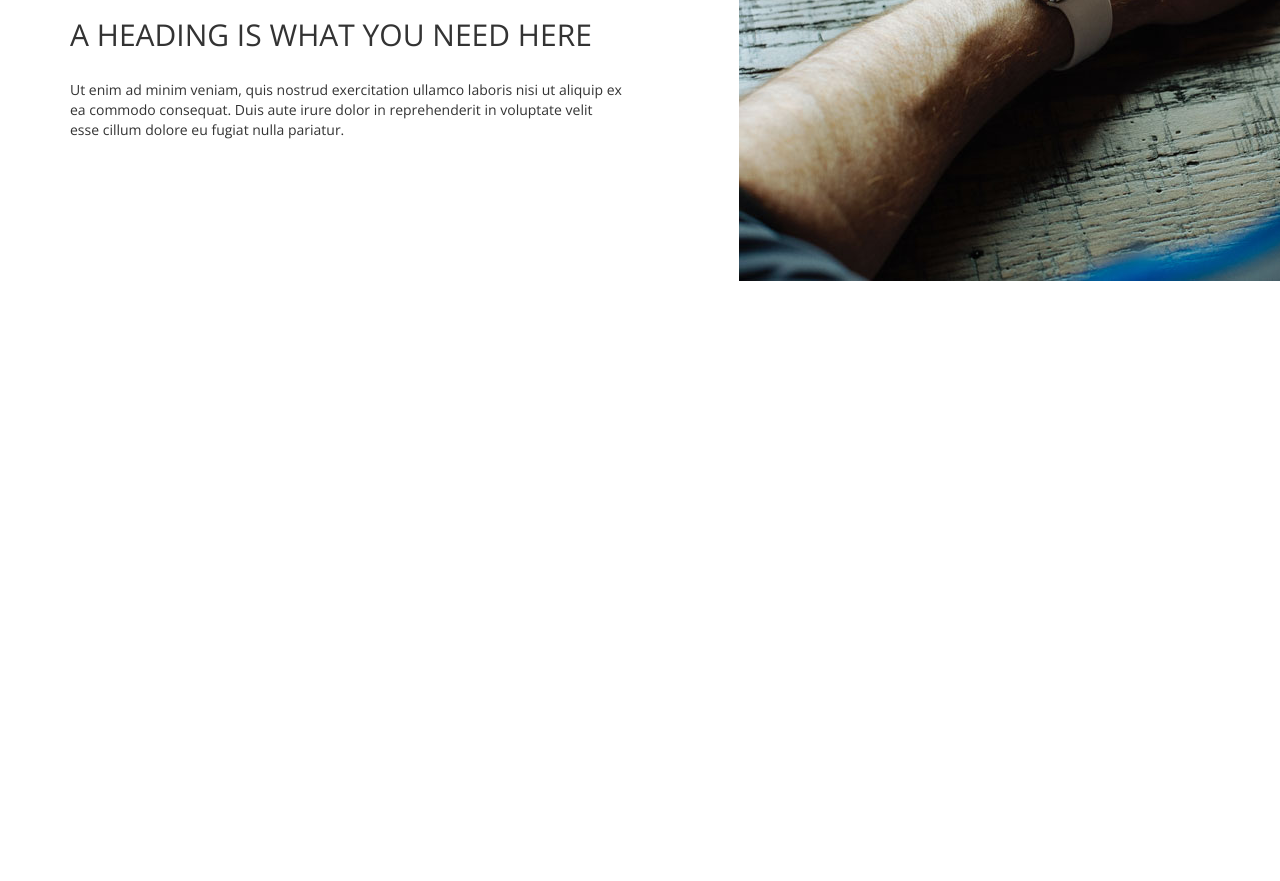
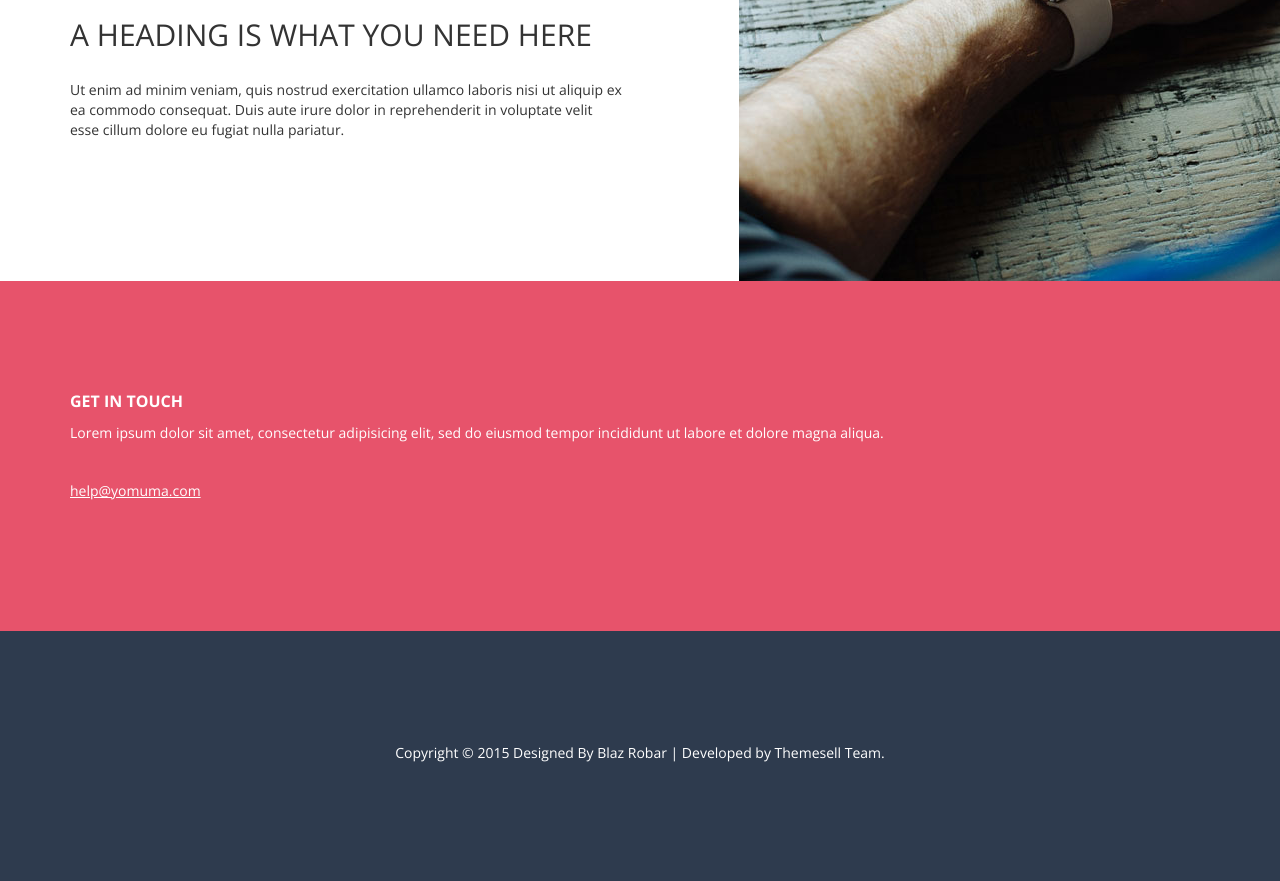
Before and after one commit to nishantmadu/Pex, a plain HTML site: page index.html in a window 1280 px wide. Shown: the part 3500-4381 px from the top of the page. Before the commit the page ends 3781 px from the top, so only its background shows below. Drawn offline with nearby package versions, Linux system fonts and the light colour scheme.

Commit message:
Pex website initialization

```diff
--- a/css/src/app.scss
+++ b/css/src/app.scss
@@ -5,4 +5,6 @@
         "writing",
         "valley",
         "food",
-        "iwatch";
+        "iwatch",
+        "email",
+        "footer";
--- /dev/null
+++ b/css/src/email.scss
@@ -0,0 +1,38 @@
+#email {
+  position: relative;
+  background-color: #E7536B;
+  height: 350px;
+  color: #FFF;
+  border-width: thick;
+  border-color: #2E3B4E;
+
+
+h2 {
+  position: absolute;
+  font-size: 16px;
+  color: #fff;
+  font-style: bold;
+  font-weight: 700;
+  text-transform: uppercase;
+  margin-top: 7em;
+
+}
+
+ a {
+   position: absolute;
+   color: #FFF;
+  text-decoration: underline;
+  top: 200px;
+}
+p {
+  position: absolute;
+  margin-top: 10em;
+  font-size: 14px;
+  line-height: 24px;
+  color: #fff;
+  font-style: normal;
+  font-weight: 400;
+  padding-bottom: 22px;
+
+}
+}
--- /dev/null
+++ b/css/src/footer.scss
@@ -0,0 +1,10 @@
+#footer {
+  background-color: #2E3B4E;
+  height: 250px;
+  color: #FFF;
+
+  p{
+    text-align: center;
+    margin-top: 8em;
+  }
+}
--- a/css/src/iwatch.scss
+++ b/css/src/iwatch.scss
@@ -1,4 +1,5 @@
 #iwatch {
+  background-color: #FFF;
 
   img
      {
--- a/index.html
+++ b/index.html
@@ -98,5 +98,17 @@
   </div>
   </div>
 </section>
+<section id="email">
+  <div class="container">
+    <h2>Get in Touch</h2>
+    <p>Lorem ipsum dolor sit amet, consectetur adipisicing elit, sed do eiusmod tempor incididunt ut labore et dolore magna aliqua.</p>
+    <a href="#">help@yomuma.com</a>
+  </div>
+</section>
+<section id="footer">
+  <div class="container">
+    <p>Copyright © 2015 Designed By Blaz Robar | Developed by Themesell Team.</p>
+  </div>
+</section>
   </body>
 </html>
```
Also changed, not shown: css/app.css, 1 other file.
